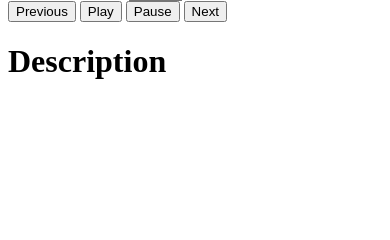
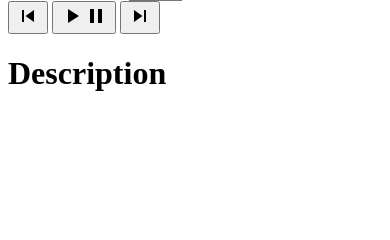
Before and after one commit to Armory8854/yapm, a Flask app: template flask/templates/podcasts.html in a window 390 px wide. Shown: the part 186-426 px from the top of the page. Run offline with Flask 3, Linux system fonts and the light colour scheme; the template is opened without the code that fills it, so the values that code supplies are empty.

Commit message:
Style changes

```diff
--- a/flask/templates/header.html
+++ b/flask/templates/header.html
@@ -4,6 +4,7 @@
   <meta name="viewport" content="width=device-width, initial-scale=1">
   <link rel="stylesheet" href="{{ css_url }}">
   <script src="https://cdnjs.cloudflare.com/ajax/libs/howler/2.2.3/howler.min.js" integrity="sha512-6+YN/9o9BWrk6wSfGxQGpt3EUK6XeHi6yeHV+TYD2GR0Sj/cggRpXr1BrAQf0as6XslxomMUxXp2vIl+fv0QRA==" crossorigin="anonymous" referrerpolicy="no-referrer"></script>
+  <link href="https://fonts.googleapis.com/icon?family=Material+Icons" rel="stylesheet">
   <title>YAPM</title>
 </head>
 <div class="header-bar">
--- a/flask/templates/podcasts.html
+++ b/flask/templates/podcasts.html
@@ -18,11 +18,9 @@
 		</div>
 	  </div>
 	  <div id="player-left-bottom">
-	    <button class="button-style" onclick="playPrevious()">Previous</button>
-	    <!--<button onclick="playCurrentSong()">Play/Pause</button>-->
-	    <button class="button-style" onclick="playButton()">Play</button>
-	    <button class="button-style" onClick="pauseButton()">Pause</button>
-	    <button class="button-style" onclick="playNext()">Next</button>
+	    <button class="button-style" onclick="playPrevious()"><span class="material-icons">skip_previous</span></button>
+	    <button class="button-style" onclick="togglePlay()"><span class="material-icons">play_arrow</span><span class="material-icons">pause</span></button>
+	    <button class="button-style" onclick="playNext()"><span class="material-icons">skip_next</span></button>
 	  </div>
 	</div>
 	<div id="player-right-column">
```
Also changed, not shown: flask/static/styles.css (+14 -2 lines).
